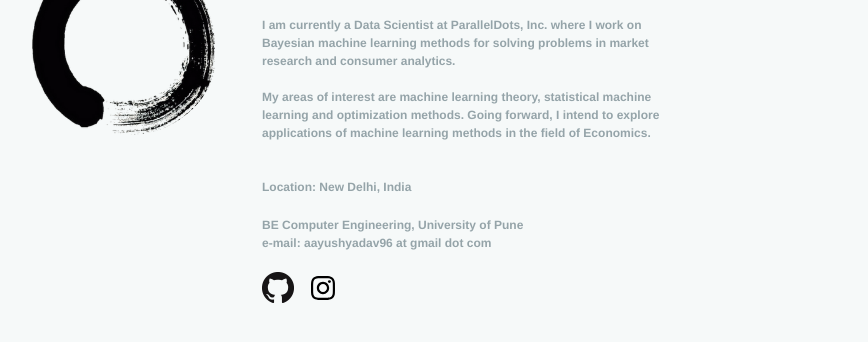
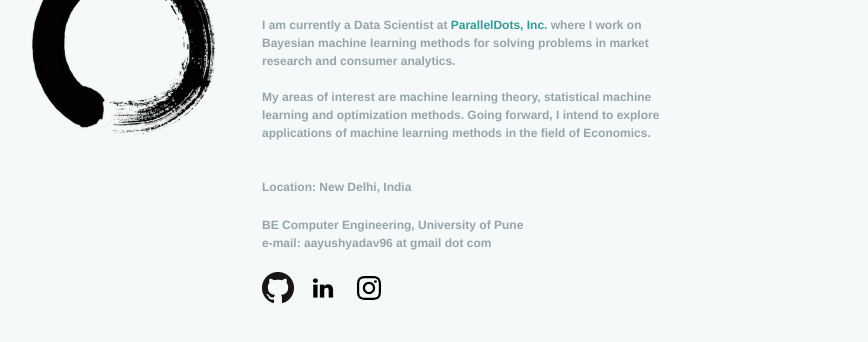
Before and after one commit to aayux/aayux.github.io, a plain HTML site: page index.html in a window 1280 px wide. Shown: the part 180-522 px from the top of the page, without its empty margins (106-974 px from the left). Drawn offline with Linux system fonts and the light colour scheme.

Commit message:
update info, add hyperlinks

```diff
--- a/index.html
+++ b/index.html
@@ -32,7 +32,7 @@
 			<h1 class="title">Aayush Yadav</h1>
 
 			<p>
-				I am currently a Data Scientist at ParallelDots, Inc. where I work on Bayesian machine learning methods for solving problems in market research and consumer analytics.<br>
+				I am currently a Data Scientist at <a href="https://paralleldots.xyz">ParallelDots, Inc.</a> where I work on Bayesian machine learning methods for solving problems in market research and consumer analytics.<br>
 				<br>
 				My areas of interest are machine learning theory, statistical machine learning and optimization methods. Going forward, I intend to explore applications of machine learning methods in the field of Economics.<br>
 				<br>
@@ -47,6 +47,7 @@
 
 			<ul class="social-icons">
 				<li><a class="github" href="https://github.com/aayux/" title="GitHub">GitHub</a></li>
+				<li><a class="linkedin" href="https://www.linkedin.com/in/aayushyadav/" title="LinkedIn">LinkedIn</a></li>
 				<li><a class="instagram" href="http://instagram.com/living35mm/" title="Instagram">Instagram</a></li>
 			</ul>
 
```
Also changed, not shown: 1 other file.
